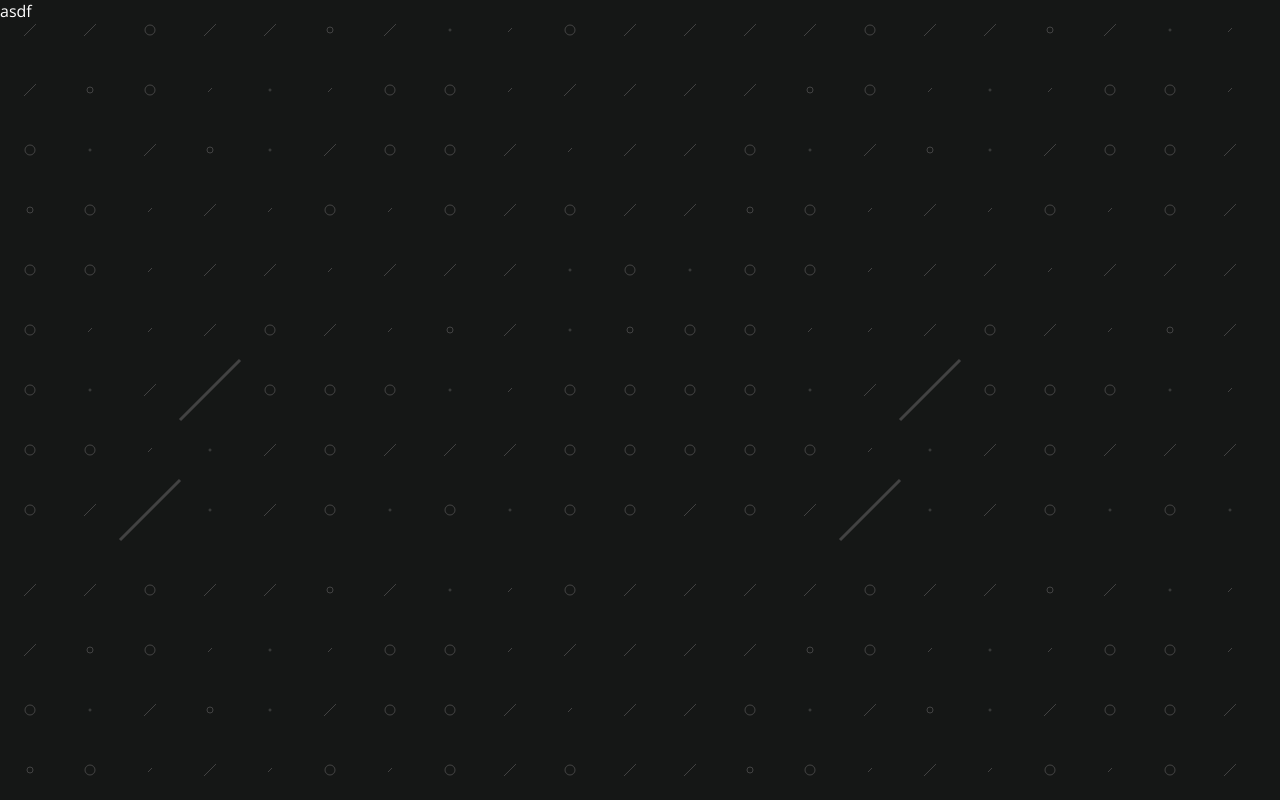
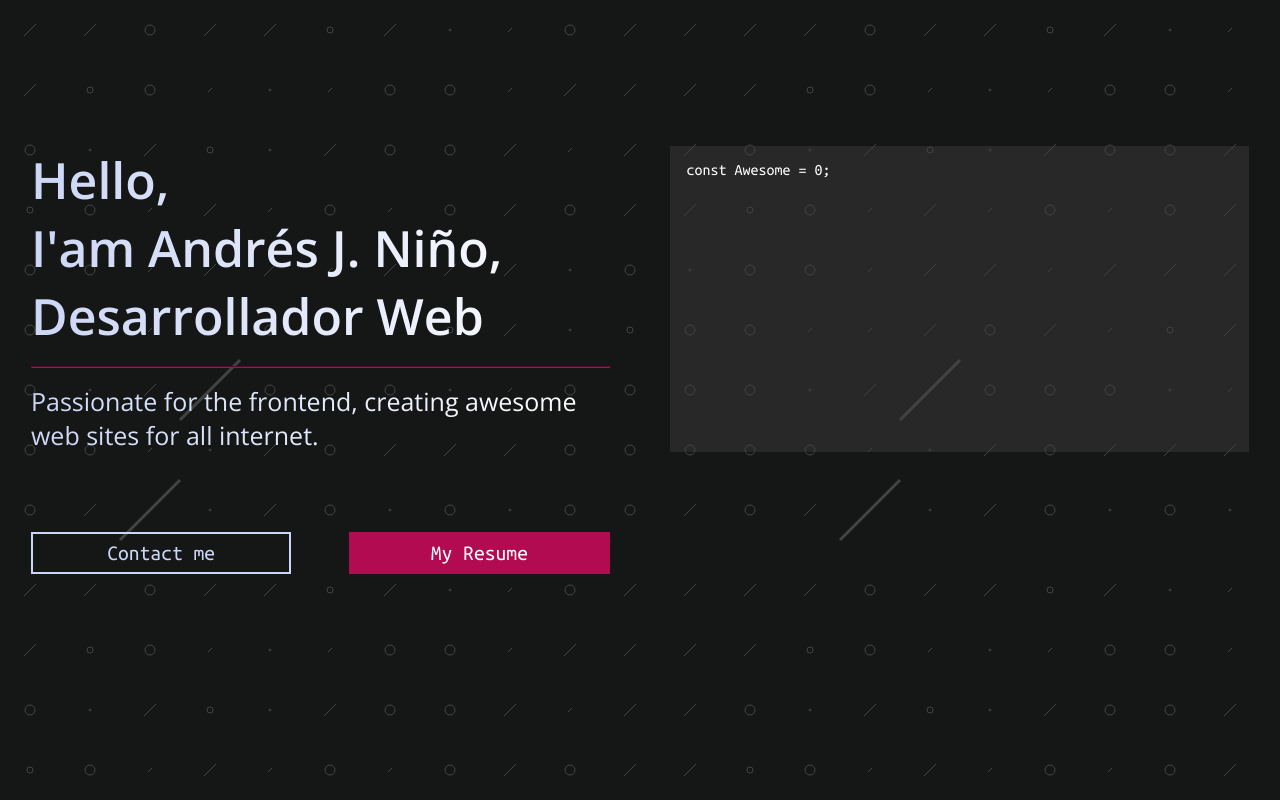
Before and after one commit to AndresJoaquinNino/my-web-site, a React (Create React App) app: page / in a window 1280 px wide. Built offline with nearby package versions, Linux system fonts and the light colour scheme.

Commit message:
setting up the hero section layout

```diff
--- a/src/App.js
+++ b/src/App.js
@@ -1,11 +1,10 @@
 import './App.scss';
+import Hero from './components/Hero';
 
 const App = () => {
     return (
-        <div className='wrapper'>
-            <div className="section">
-                asdf
-            </div>
+        <div className='page'>
+            <Hero/>
         </div>
     );
 }
--- /dev/null
+++ b/src/components/Hero.jsx
@@ -0,0 +1,27 @@
+import './Hero.scss';
+
+const Hero = () => {
+    return (
+        <main className='page__hero'>
+            <div className='page__hero-content'>
+                <header className='page__hero-content__header gradient-text'>
+                    <h1>Hello,</h1>
+                    <h1>I'am Andrés J. Niño,</h1>
+                    <h1>Desarrollador Web</h1>
+                    <hr className='divider-primary'/>
+                    <p>
+                        Passionate for the frontend, creating awesome web sites for all internet.
+                    </p>
+                </header>
+                <div className="page__hero-content__code transparent-box">
+                    const Awesome = 0;
+                </div>
+            </div>
+            <div className='page__hero-cta'>
+                <button className='btn btn--secondary-transp'>Contact me</button>
+                <button className='btn btn--primary'>My Resume</button>
+            </div>
+        </main>
+    );
+}
+export default Hero;
--- /dev/null
+++ b/src/components/Hero.scss
@@ -0,0 +1,44 @@
+@use '../scss/mixins' as *;
+@use '../scss/fonts';
+@use '../scss/colors';
+
+.page__hero{
+    height: 90vh;
+    @include page-section();
+    @include flex-center(column,1.5rem);
+    &-content{
+        width: 100%;
+        display: flex;
+        flex-direction: column;
+        gap: 1rem;
+        &__header{
+            font-size: fonts.$header;
+        }
+    }
+    &-cta{
+        width: 100%;
+        display: flex;
+        justify-content: space-between;
+    }
+}
+
+@media (min-width: 992px) {
+    .page__hero{
+        $width-content: 47.5%;
+        gap: 5rem;
+        &-content{
+            flex-direction: row;
+            justify-content: space-between;
+            &__header{
+                width: $width-content;
+            }
+            &__code{
+                width: $width-content;
+            }
+        }
+        &-cta{
+            align-self: flex-start;
+            width: $width-content;
+        }
+    }
+}
```
